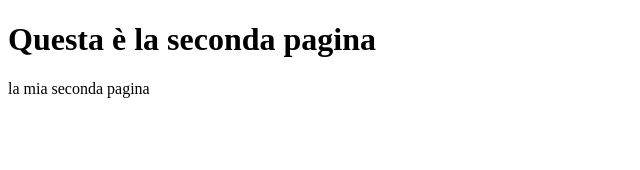
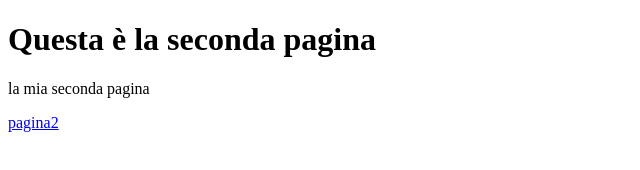
Before and after one commit to benemar/jpa.github.io, a plain HTML site: page pagina2.html in a window 1280 px wide. Shown: the full height of the page, 0-640 px from the left. Drawn offline with Linux system fonts and the light colour scheme.

Commit message:
Update pagina2.html

```diff
--- a/pagina2.html
+++ b/pagina2.html
@@ -5,6 +5,7 @@
 <h1>Questa è la seconda pagina</h1>
 
 <p>la mia seconda pagina</p>
+ <a href="pagina2.html">pagina2</a>
 
 </body>
 </html>
```
